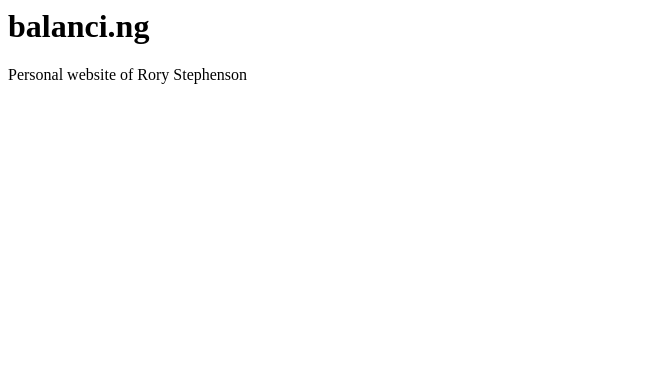
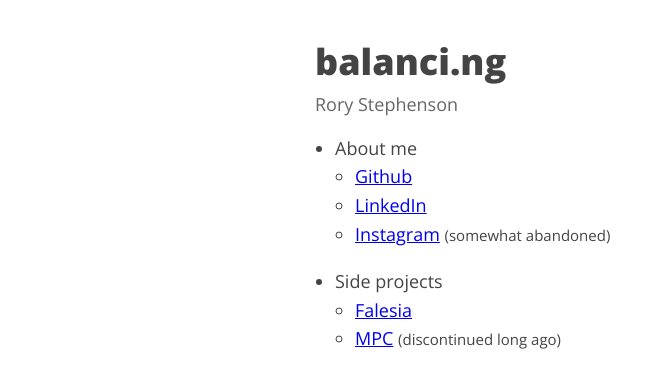
Before and after one commit to rorystephenson/personal-blog, a plain HTML site: page index.html in a window 1280 px wide. Shown: the whole page, without its empty margins (0-665 px from the left). Drawn offline with nearby package versions, Linux system fonts and the light colour scheme.

Commit message:
Update styling and content

```diff
--- a/index.html
+++ b/index.html
@@ -1,9 +1,30 @@
 <html>
   <head>
     <title>balanci.ng</title>
+    <meta name="viewport" content="width=device-width, initial-scale=1.0">
+    <link href="https://fonts.googleapis.com/css2?family=Open+Sans:ital,wght@0,300;0,400;0,600;0,700;0,800;1,300;1,400&display=swap" rel="stylesheet">
+    <link rel="stylesheet" type="text/css" href="stylesheet.css" media="screen"/>
   </head>
   <body>
     <h1>balanci.ng</h1>
-    <p>Personal website of Rory Stephenson</p>
+    <h2>Rory Stephenson</h2>
+    <ul>
+      <li>About me
+        <ul>
+          <li><a href="https://github.com/rorystephenson">Github</a></li>
+          <li><a href="https://www.linkedin.com/in/rorystephenson/">LinkedIn</a></li>
+          <li><a href="https://www.instagram.com/slackiwi/">Instagram</a> <small>(somewhat abandoned)</small></li>
+        </ul>
+      </li>
+    </ul>
+    <ul>
+      <li>Side projects
+        <ul>
+          <li><a href="https://play.google.com/store/apps/details?id=it.falesia.falesia">Falesia</a></li>
+          <li><a href="https://github.com/rorystephenson/MPC">MPC</a> <small>(discontinued long ago)</small></li>
+        </ul>
+      </li>
+    </ul>
+    <!-- Hey there :) -->
   </body>
 </html>
--- /dev/null
+++ b/stylesheet.css
@@ -0,0 +1,30 @@
+body {
+  font-family: 'Open Sans', sans-serif;
+  margin:40px auto;
+  max-width:650px;
+  line-height:1.6;
+  font-size:18px;
+  color:#444;
+  padding:0 10px;
+}
+
+a:visited { color: blue }
+
+h1, h2, h3 { line-height:1.2 }
+h1 {
+  font-weight: 800;
+  margin-bottom: 0.3em;
+}
+h2 {
+  color: #666;
+  margin-top: 0;
+  font-weight: 400;
+  font-size: 1em;
+}
+
+ul {
+  margin-left: 10px;
+  margin-right: 0px;
+  padding-left: 10px;
+  padding-right: 0px;
+}
```
